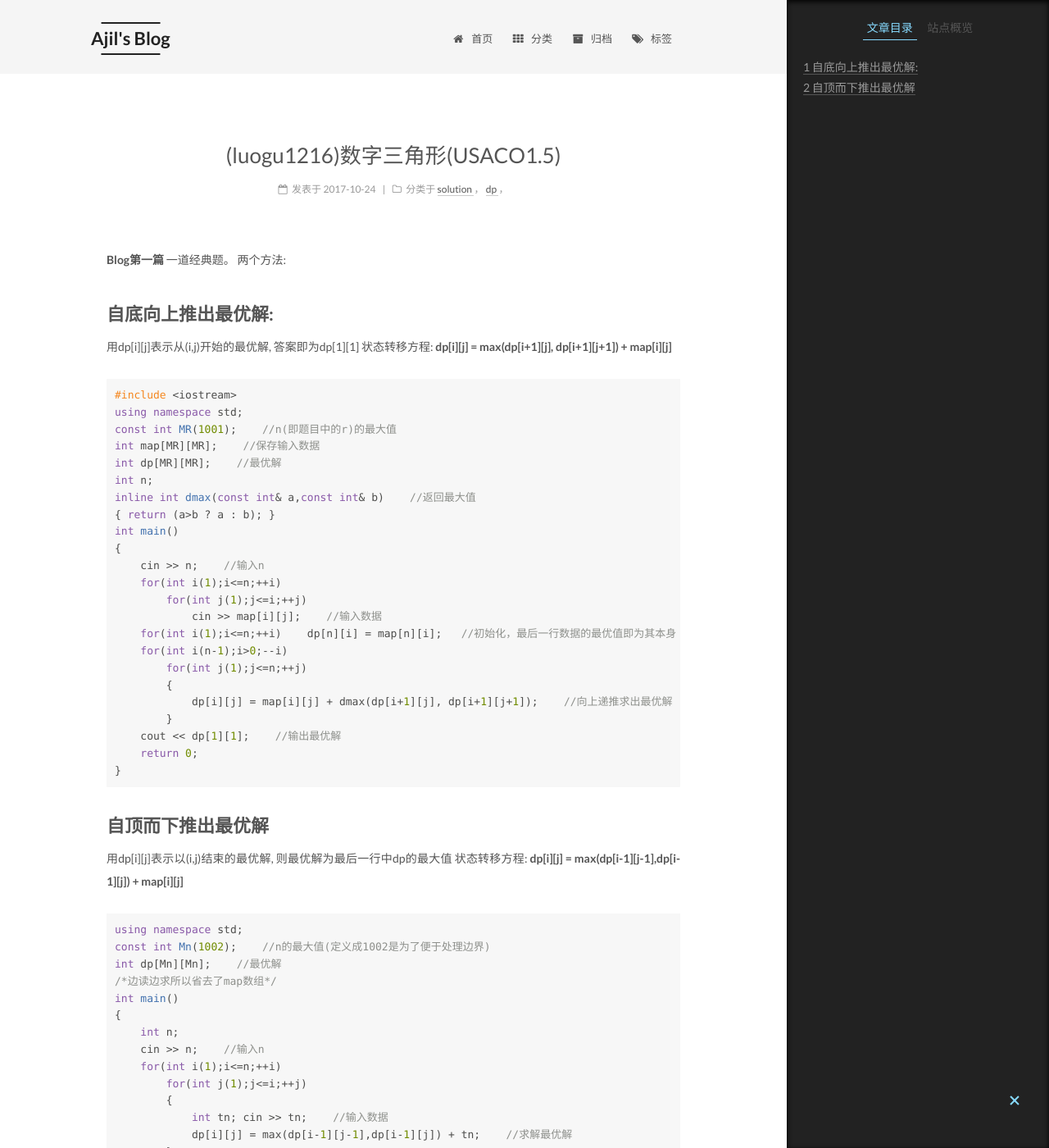
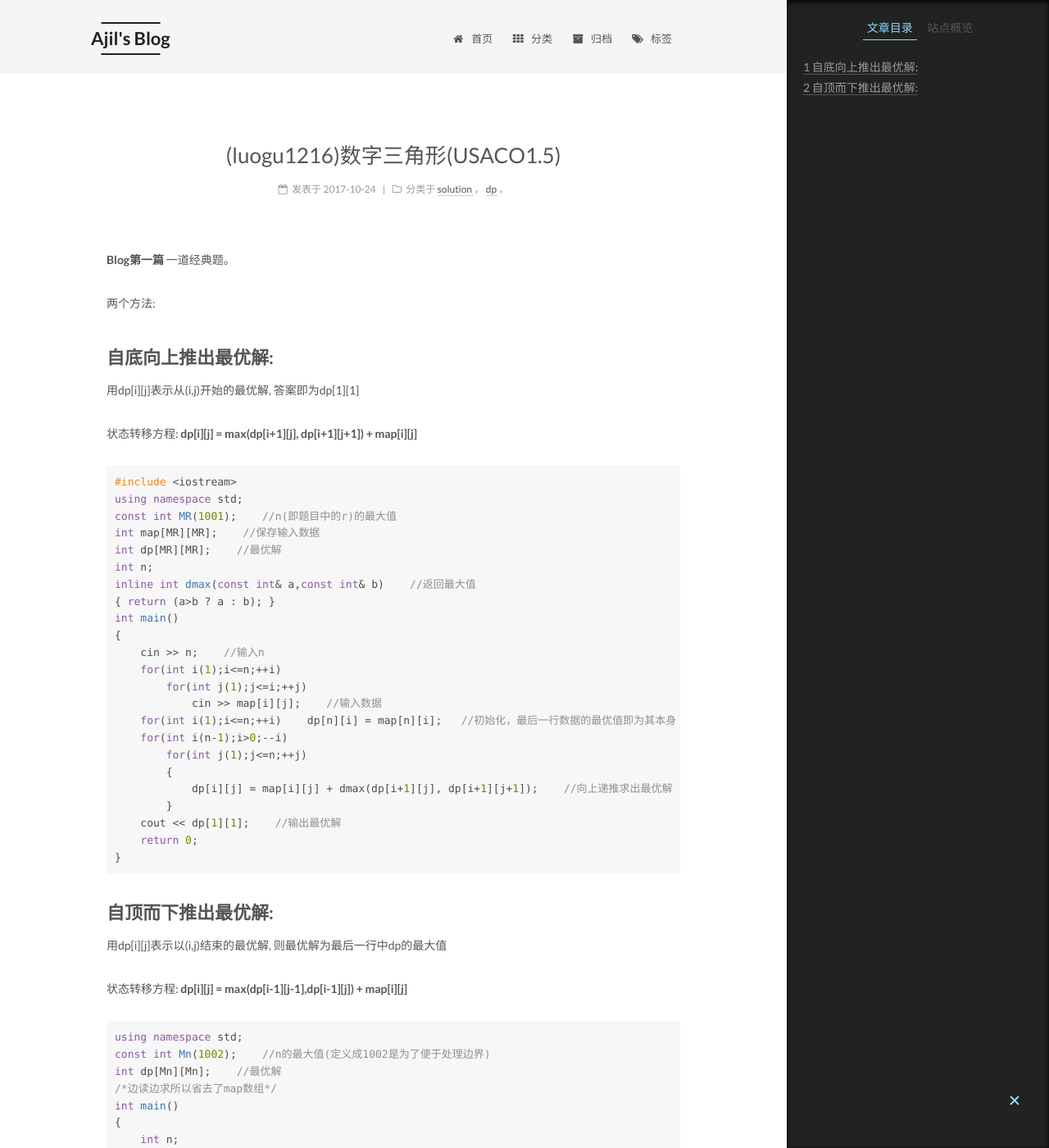
Before and after one commit to XajilX/old_XajilX.github.io, a Jekyll site: the page built from _posts/2017-10-24-numtri.md, in a window 1280 px wide and 1400 px high. Shown: the whole window at 82% size. Built offline with Jekyll 4.4.1, drawn with Linux system fonts in a browser that asks for light colours.

````diff
--- a/_posts/2017-10-24-numtri.md
+++ b/_posts/2017-10-24-numtri.md
@@ -10,9 +10,12 @@ tags:
 
 **Blog第一篇**
 一道经典题。
+
 两个方法:
 ## 自底向上推出最优解:
+
 用dp[i][j]表示从(i,j)开始的最优解, 答案即为dp[1][1]
+
 状态转移方程: **dp[i][j] = max(dp[i+1][j], dp[i+1][j+1]) + map[i][j]**
 ```cpp
 #include <iostream>
@@ -40,8 +43,9 @@ int main()
 }
 ```
 
-## 自顶而下推出最优解
+## 自顶而下推出最优解:
 用dp[i][j]表示以(i,j)结束的最优解, 则最优解为最后一行中dp的最大值
+
 状态转移方程: **dp[i][j] = max(dp[i-1][j-1],dp[i-1][j]) + map[i][j]**
 ```cpp
 using namespace std;
````
